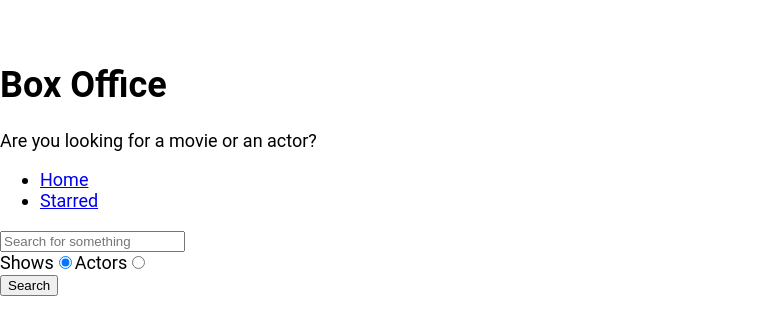
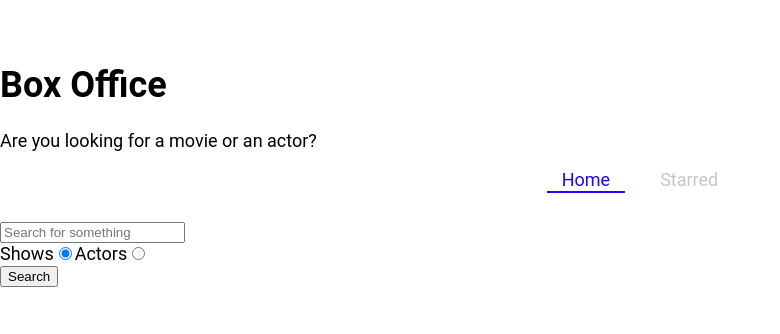
Before and after one commit to sarang13579/box-office, a React (Create React App) app: page / in a window 1280 px wide. Shown: the top 334 px of the page, without its empty margins (0-780 px from the left). Built offline with nearby package versions, Linux system fonts and the light colour scheme; the HTML template or start-up script is replaced by a standard one.

Commit message:
defined theme for styled components and created styles for nav bar

```diff
--- a/src/App.js
+++ b/src/App.js
@@ -1,12 +1,22 @@
 import React from 'react';
 import { Switch, Route } from 'react-router-dom';
+import { ThemeProvider } from 'styled-components';
+
 import Home from './Pages/Home';
 import Starred from './Pages/Starred';
 import Show from './Pages/Show';
 
+const theme = {
+  mainColors: {
+    blue: '#2400ff',
+    gray: '#c6c6c6',
+    dark: '#353535',
+  },
+};
+
 function App() {
   return (
-
+    <ThemeProvider theme={theme}>
       <Switch>
         <Route exact path="/">
           <Home />
@@ -20,9 +30,11 @@
           <Show />
         </Route>
 
-      <Route><div>Not found</div></Route>
+        <Route>
+          <div>Not found</div>
+        </Route>
       </Switch>
-
+    </ThemeProvider>
   );
 }
 
--- a/src/components/Navs.js
+++ b/src/components/Navs.js
@@ -1,22 +1,32 @@
-import React from 'react'
-import { Link } from 'react-router-dom'
+import React from 'react';
+import { useLocation } from 'react-router-dom';
+
+import { NavList, LinkStyled } from './Navs.styled';
 
 const LINKS = [
     { to: '/', text: 'Home' },
-    { to: '/starred', text: 'Starred' }
-]
+    { to: '/starred', text: 'Starred' },
+];
 
 const Navs = () => {
+    const location = useLocation();
+
     return (
         <div>
-            <ul>
-                {
-                    LINKS.map(item => <li key={item.to}><Link to={item.to}>{item.text}</Link></li>)
-                }
+            <NavList>
+                {LINKS.map(item => (
+                    <li key={item.to}>
+                        <LinkStyled
+                            to={item.to}
+                            className={item.to === location.pathname ? 'active' : ''}
+                        >
+                            {item.text}
+                        </LinkStyled>
+                    </li>
+                ))}
+            </NavList>
+        </div>
+    );
+};
 
-            </ul>
-        </div>
-    )
-}
-
-export default Navs
+export default Navs;
--- /dev/null
+++ b/src/components/Navs.styled.js
@@ -0,0 +1,41 @@
+import styled from 'styled-components';
+import { Link } from 'react-router-dom';
+
+export const NavList = styled.ul`
+  display: flex;
+  justify-content: center;
+  list-style: none;
+  margin: 0 0 30px;
+  padding: 0;
+`;
+
+export const LinkStyled = styled(Link)`
+  margin: 0 10px;
+  padding: 3px 15px;
+  position: relative;
+  text-decoration: none;
+  color: ${({ theme }) => theme.mainColors.gray};
+  &.active {
+    color: ${({ theme }) => theme.mainColors.blue};
+    &:after {
+      content: '';
+      position: absolute;
+      display: block;
+      height: 2px;
+      left: 0%;
+      bottom: 0;
+      background-color: ${({ theme }) => theme.mainColors.blue};
+      animation: slide-in 0.3s ease-in forwards;
+      @keyframes slide-in {
+        from {
+          left: 50%;
+          width: 0;
+        }
+        to {
+          left: 0%;
+          width: 100%;
+        }
+      }
+    }
+  }
+`;
```
Also changed, not shown: src/components/Title.styled.js (added, +18 -0 lines). Lines whose indentation alone changed are shown as unchanged.
